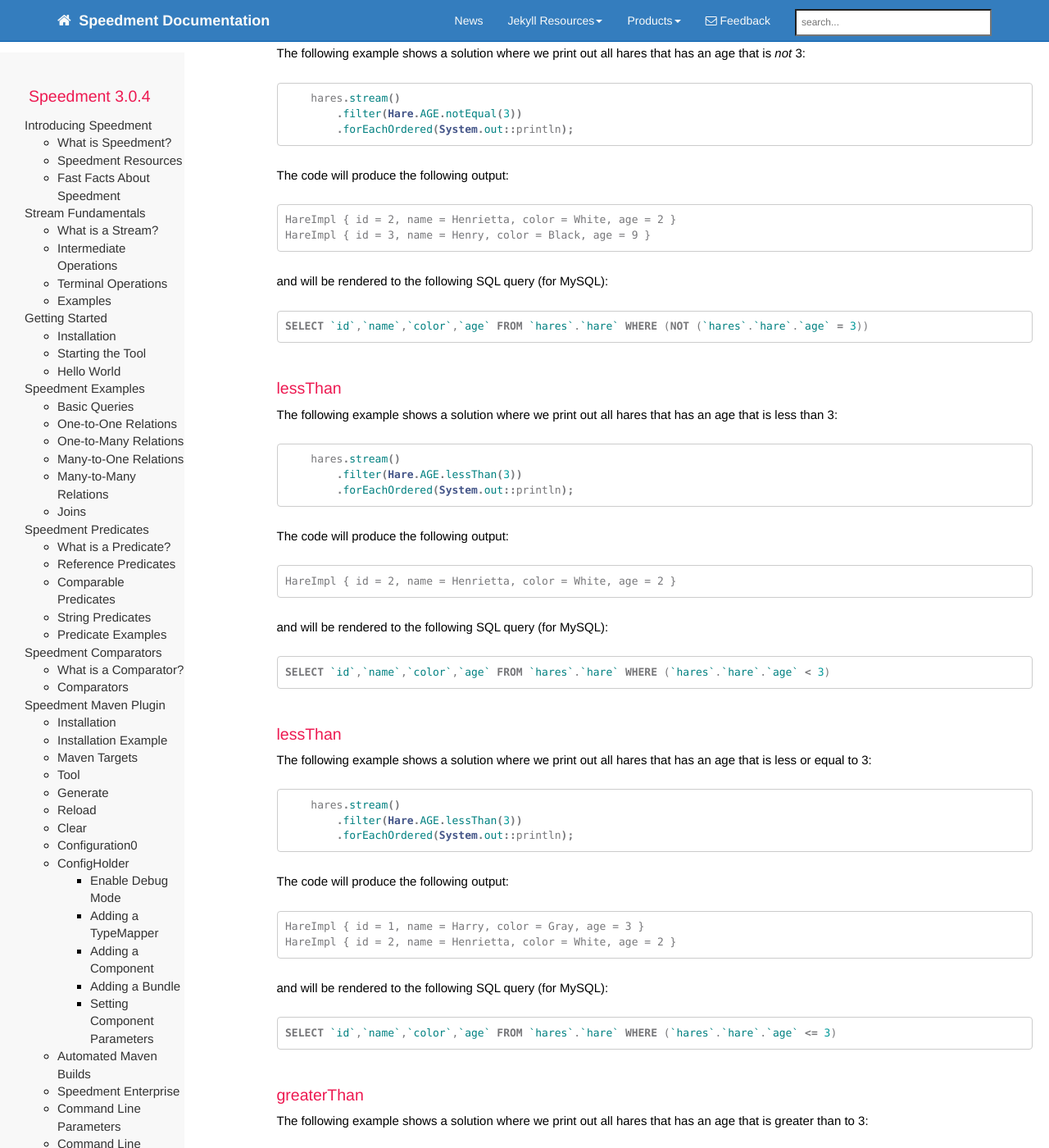
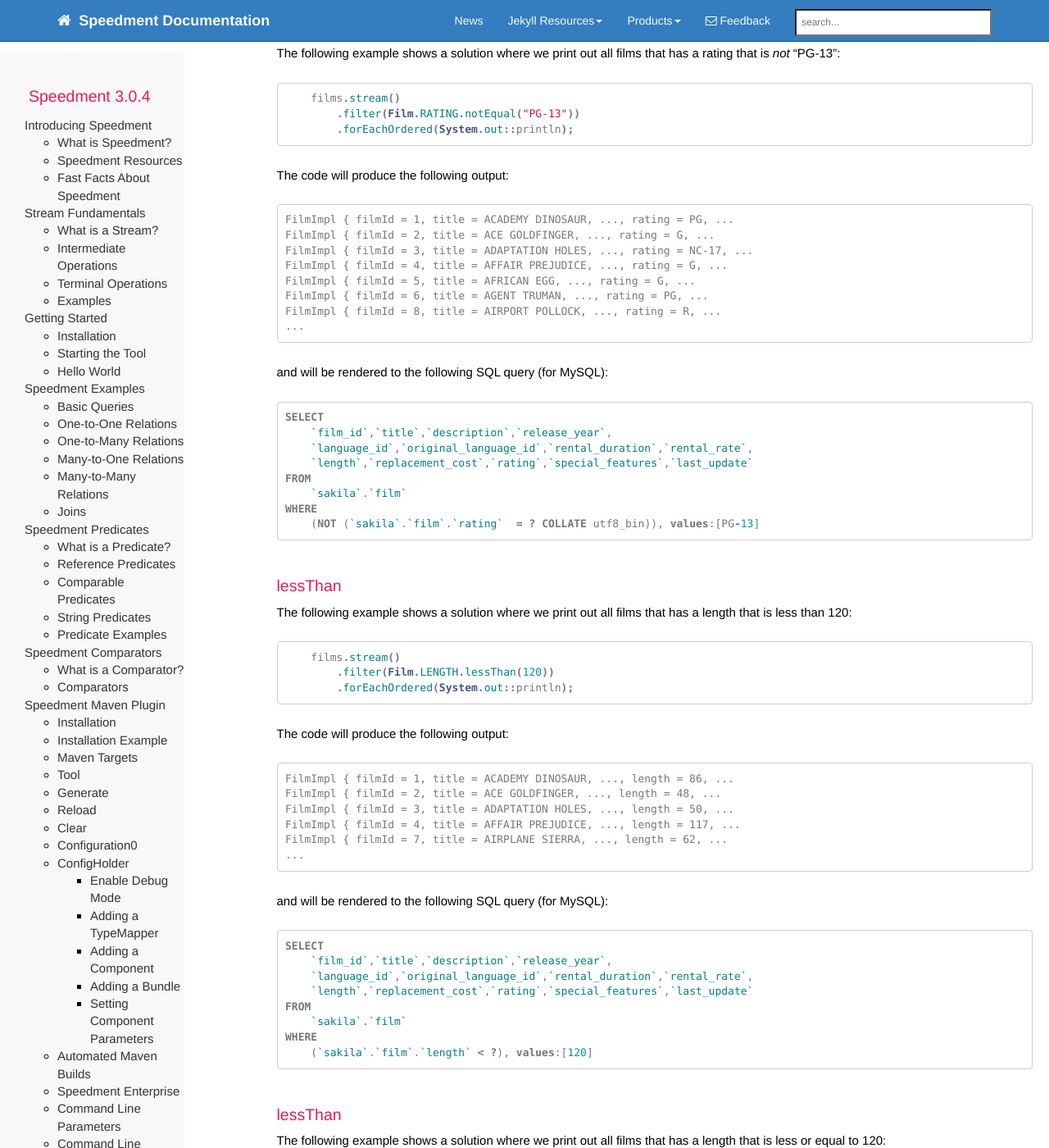
Before and after one commit to speedment/speedment-doc, a Jekyll site: the page built from pages/predicate.md, in a window 1280 px wide and 1400 px high, scrolled down 5836 px. Shown: the whole window at 82% size. Built offline with Jekyll 4.4.1, drawn with Linux system fonts in a browser that asks for light colours; nearby versions of some CDN libraries; comment, search, counter and statistics services are not loaded; some of the changed text lies outside the part shown.

Commit message:
Begin update predicates to Sakila

````diff
--- a/pages/predicate.md
+++ b/pages/predicate.md
@@ -32,12 +32,12 @@
     .filter(Film.TITLE.startsWith("A"))
     .forEachOrdered(System.out::println);
 ```
-In this example, the {{site.data.javadoc.StringField}}'s method `Film.TITLE::startsWith` creates and returns a `Predicate<Film>` that, when tested with a `Film`, will return `true` if and only if that `Film` has a `title` starts with an "A" (otherwise it will return `false`).
+In this example, the {{site.data.javadoc.StringField}}'s method `Film.TITLE::startsWith` creates and returns a `Predicate<Film>` that, when tested with a `Film`, will return `true` if and only if that `Film` has a `title` that starts with an "A" (otherwise it will return `false`).
 
 When run, the code above will produce the following output:
 ``` text
-FilmImpl { filmId = 5, title = AFRICAN EGG,, length = 130, ...
-FilmImpl { filmId = 6, title = AGENT TRUMAN, length = 169, ...
+FilmImpl { filmId = 1, title = ACADEMY DINOSAUR, description = ...
+FilmImpl { filmId = 2, title = ACE GOLDFINGER, description = ...
 ...
 ```
 and will be rendered to the following SQL query (for MySQL):
@@ -68,7 +68,7 @@
 FROM
      `sakila`.`film`, values:[]
 ```
-Which will pull in the entire Hare table and then the predicate will be applied. Because of this, developers are highly encouraged to use the provided {{site.data.javadoc.Field}}s when obtaining predicates because these predicates,
+which will pull in the entire Film table and then the predicate will be applied. Because of this, developers are highly encouraged to use the provided {{site.data.javadoc.Field}}s when obtaining predicates because these predicates,
 when used, will always be recognizable by the Speedment query optimizer.
 
 {% include important.html content= "
@@ -224,24 +224,65 @@
 ```
 
 ### notEqual
-The following example shows a solution where we print out all hares that has an age that is *not* 3:
+The following example shows a solution where we print out all films that has a rating that is *not* "PG-13":
 ``` java
-    hares.stream()
-        .filter(Hare.AGE.notEqual(3))
+    films.stream()
+        .filter(Film.RATING.notEqual("PG-13"))
         .forEachOrdered(System.out::println);
 ```
 The code will produce the following output:
 ``` text
-HareImpl { id = 2, name = Henrietta, color = White, age = 2 }
-HareImpl { id = 3, name = Henry, color = Black, age = 9 }
+FilmImpl { filmId = 1, title = ACADEMY DINOSAUR, ..., rating = PG, ...
+FilmImpl { filmId = 2, title = ACE GOLDFINGER, ..., rating = G, ...
+FilmImpl { filmId = 3, title = ADAPTATION HOLES, ..., rating = NC-17, ...
+FilmImpl { filmId = 4, title = AFFAIR PREJUDICE, ..., rating = G, ...
+FilmImpl { filmId = 5, title = AFRICAN EGG, ..., rating = G, ...
+FilmImpl { filmId = 6, title = AGENT TRUMAN, ..., rating = PG, ...
+FilmImpl { filmId = 8, title = AIRPORT POLLOCK, ..., rating = R, ...
+...
 ```
 and will be rendered to the following SQL query (for MySQL):
 ``` sql
-SELECT `id`,`name`,`color`,`age` FROM `hares`.`hare` WHERE (NOT (`hares`.`hare`.`age` = 3))
+SELECT
+    `film_id`,`title`,`description`,`release_year`,
+    `language_id`,`original_language_id`,`rental_duration`,`rental_rate`,
+    `length`,`replacement_cost`,`rating`,`special_features`,`last_update`
+FROM
+    `sakila`.`film`
+WHERE
+    (NOT (`sakila`.`film`.`rating`  = ? COLLATE utf8_bin)), values:[PG-13]
 ```
 
 ### lessThan
-The following example shows a solution where we print out all hares that has an age that is less than 3:
+The following example shows a solution where we print out all films that has a length that is less than 120:
+``` java
+    films.stream()
+        .filter(Film.LENGTH.lessThan(120))
+        .forEachOrdered(System.out::println);
+```
+The code will produce the following output:
+``` text
+FilmImpl { filmId = 1, title = ACADEMY DINOSAUR, ..., length = 86, ...
+FilmImpl { filmId = 2, title = ACE GOLDFINGER, ..., length = 48, ...
+FilmImpl { filmId = 3, title = ADAPTATION HOLES, ..., length = 50, ...
+FilmImpl { filmId = 4, title = AFFAIR PREJUDICE, ..., length = 117, ...
+FilmImpl { filmId = 7, title = AIRPLANE SIERRA, ..., length = 62, ...
+...
+```
+and will be rendered to the following SQL query (for MySQL):
+``` sql
+SELECT
+    `film_id`,`title`,`description`,`release_year`,
+    `language_id`,`original_language_id`,`rental_duration`,`rental_rate`,
+    `length`,`replacement_cost`,`rating`,`special_features`,`last_update`
+FROM
+    `sakila`.`film`
+WHERE
+    (`sakila`.`film`.`length` < ?), values:[120]
+```
+
+### lessThan
+The following example shows a solution where we print out all films that has a length that is less or equal to 120:
 ``` java
     hares.stream()
         .filter(Hare.AGE.lessThan(3))
@@ -249,77 +290,102 @@
 ```
 The code will produce the following output:
 ``` text
-HareImpl { id = 2, name = Henrietta, color = White, age = 2 }
+FilmImpl { filmId = 1, title = ACADEMY DINOSAUR, ..., length = 86, ...
+FilmImpl { filmId = 2, title = ACE GOLDFINGER, ..., length = 48, ...
+FilmImpl { filmId = 3, title = ADAPTATION HOLES, ..., length = 50, ...
+FilmImpl { filmId = 4, title = AFFAIR PREJUDICE, ..., length = 117, ...
+FilmImpl { filmId = 7, title = AIRPLANE SIERRA, ..., length = 62, ...
+...
 ```
 and will be rendered to the following SQL query (for MySQL):
 ``` sql
-SELECT `id`,`name`,`color`,`age` FROM `hares`.`hare` WHERE (`hares`.`hare`.`age` < 3)
+SELECT
+    `film_id`,`title`,`description`,`release_year`,
+    `language_id`,`original_language_id`,`rental_duration`,`rental_rate`,
+    `length`,`replacement_cost`,`rating`,`special_features`,`last_update`
+FROM
+    `sakila`.`film`
+WHERE
+    (`sakila`.`film`.`length` <= ?), values:[120]
 ```
 
-### lessThan
-The following example shows a solution where we print out all hares that has an age that is less or equal to 3:
+### greaterThan
+The following example shows a solution where we print out all films that has a length that is greater than 120:
 ``` java
-    hares.stream()
-        .filter(Hare.AGE.lessThan(3))
+    films.stream()
+        .filter(Film.LENGTH.greaterThan(120))
         .forEachOrdered(System.out::println);
 ```
 The code will produce the following output:
 ``` text
-HareImpl { id = 1, name = Harry, color = Gray, age = 3 }
-HareImpl { id = 2, name = Henrietta, color = White, age = 2 }
+FilmImpl { filmId = 5, title = AFRICAN EGG, ..., length = 130, ...
+FilmImpl { filmId = 6, title = AGENT TRUMAN, ..., length = 169, ...
+FilmImpl { filmId = 11, title = ALAMO VIDEOTAPE, ..., length = 126, ...
+...
 ```
 and will be rendered to the following SQL query (for MySQL):
 ``` sql
-SELECT `id`,`name`,`color`,`age` FROM `hares`.`hare` WHERE (`hares`.`hare`.`age` <= 3)
+SELECT
+    `film_id`,`title`,`description`,`release_year`,
+    `language_id`,`original_language_id`,`rental_duration`,`rental_rate`,
+    `length`,`replacement_cost`,`rating`,`special_features`,`last_update`
+FROM
+    `sakila`.`film`
+WHERE
+    (`sakila`.`film`.`length` > ?), values:[120]
 ```
 
-### greaterThan
-The following example shows a solution where we print out all hares that has an age that is greater than to 3:
+### greaterOrEqual
+The following example shows a solution where we print out all films that has a length that is greater than or equal to 120:
 ``` java
-    hares.stream()
-        .filter(Hare.AGE.greaterThan(3))
+    films.stream()
+        .filter(Film.LENGTH.greaterOrEqual(120))
         .forEachOrdered(System.out::println);
 ```
 The code will produce the following output:
 ``` text
-HareImpl { id = 3, name = Henry, color = Black, age = 9 }
+FilmImpl { filmId = 5, title = AFRICAN EGG, ..., length = 130, ...
+FilmImpl { filmId = 6, title = AGENT TRUMAN, ..., length = 169, ...
+FilmImpl { filmId = 11, title = ALAMO VIDEOTAPE, ..., length = 126, ...
+...
 ```
 and will be rendered to the following SQL query (for MySQL):
 ``` sql
-SELECT `id`,`name`,`color`,`age` FROM `hares`.`hare` WHERE (`hares`.`hare`.`age` >= 3)
+SELECT
+    `film_id`,`title`,`description`,`release_year`,
+    `language_id`,`original_language_id`,`rental_duration`,`rental_rate`,
+    `length`,`replacement_cost`,`rating`,`special_features`,`last_update`
+FROM
+    `sakila`.`film`
+WHERE
+    (`sakila`.`film`.`length` >= ?), values:[120]
 ```
 
-### greaterOrEqual
-The following example shows a solution where we print out all hares that has an age that is greater than to 3:
+### between
+The following example shows a solution where we print out all films that has a length that is between 60 (inclusive) and 120 (exclusive):
 ``` java
-    hares.stream()
-        .filter(Hare.AGE.greaterOrEqual(3))
+    films.stream()
+        .filter(Film.LENGTH.between(60, 120))
         .forEachOrdered(System.out::println);
 ```
 The code will produce the following output:
 ``` text
-HareImpl { id = 1, name = Harry, color = Gray, age = 3 }
-HareImpl { id = 3, name = Henry, color = Black, age = 9 }
+FilmImpl { filmId = 1, title = ACADEMY DINOSAUR, ..., length = 86, ...
+FilmImpl { filmId = 4, title = AFFAIR PREJUDICE, ...,, length = 117, ...
+FilmImpl { filmId = 7, title = AIRPLANE SIERRA, ..., length = 62, ...
+FilmImpl { filmId = 9, title = ALABAMA DEVIL, ..., length = 114, ...
+...
 ```
 and will be rendered to the following SQL query (for MySQL):
 ``` sql
-SELECT `id`,`name`,`color`,`age` FROM `hares`.`hare` WHERE (`hares`.`hare`.`age` >= 3)
-```
-
-### between
-The following example shows a solution where we print out all hares that has an age that is between 3 (inclusive) and 9 (exclusive):
-``` java
-    hares.stream()
-        .filter(Hare.AGE.between(3, 9))
-        .forEachOrdered(System.out::println);
-```
-The code will produce the following output:
-``` text
-HareImpl { id = 1, name = Harry, color = Gray, age = 3 }
-```
-and will be rendered to the following SQL query (for MySQL):
-``` sql
-SELECT `id`,`name`,`color`,`age` FROM `hares`.`hare` WHERE (`hares`.`hare`.`age` >= 3 AND `hares`.`hare`.`age` < 9)
+SELECT
+    `film_id`,`title`,`description`,`release_year`,
+    `language_id`,`original_language_id`,`rental_duration`,`rental_rate`,
+    `length`,`replacement_cost`,`rating`,`special_features`,`last_update`
+FROM
+    `sakila`.`film`
+WHERE
+    (`sakila`.`film`.`length` >= ? AND `sakila`.`film`.`length` < ?), values:[60, 120]
 ```
 There is also another variant of the `between` predicate where an  {{site.data.javadoc.Inclusion}} parameter determines if a range of results should be start and/or end-inclusive.
 
@@ -332,20 +398,30 @@
 | 2 | `START_EXCLUSIVE_END_INCLUSIVE`                | [3, 4]            |
 | 3 | `START_EXCLUSIVE_END_EXCLUSIVE`                | [3]               |
 
-Here is an example showing a solution where we print out all hares that has an age that is between 3 (inclusive) and 9 (inclusive):
+Here is an example showing a solution where we print out all films that has a length that is between 3 (inclusive) and 9 (inclusive):
 ``` java
-    hares.stream()
-        .filter(Hare.AGE.between(3, 9, Inclusion.START_INCLUSIVE_END_INCLUSIVE))
+    films.stream()
+        .filter(Film.LENGTH.between(60, 120, Inclusion.START_INCLUSIVE_END_INCLUSIVE))
         .forEachOrdered(System.out::println);
 ```
 The code will produce the following output:
 ``` text
-HareImpl { id = 1, name = Harry, color = Gray, age = 3 }
-HareImpl { id = 3, name = Henry, color = Black, age = 9 }
+FilmImpl { filmId = 1, title = ACADEMY DINOSAUR, ..., length = 86, ...
+FilmImpl { filmId = 4, title = AFFAIR PREJUDICE, ...,, length = 117, ...
+FilmImpl { filmId = 7, title = AIRPLANE SIERRA, ..., length = 62, ...
+FilmImpl { filmId = 9, title = ALABAMA DEVIL, ..., length = 114, ...
+...
 ```
 and will be rendered to the following SQL query (for MySQL):
 ``` sql
-SELECT `id`,`name`,`color`,`age` FROM `hares`.`hare` WHERE (`hares`.`hare`.`age` >= 3 AND `hares`.`hare`.`age` <= 9)
+SELECT
+    `film_id`,`title`,`description`,`release_year`,
+    `language_id`,`original_language_id`,`rental_duration`,`rental_rate`,
+    `length`,`replacement_cost`,`rating`,`special_features`,`last_update`
+FROM
+    `sakila`.`film`
+WHERE
+    (`sakila`.`film`.`length` >= ? AND `sakila`.`film`.`length` <= ?), values:[60, 120]
 ```
 
 {% include tip.html content = "
````
Also changed, not shown: other parts of pages/predicate.md (+1 -1 lines).
